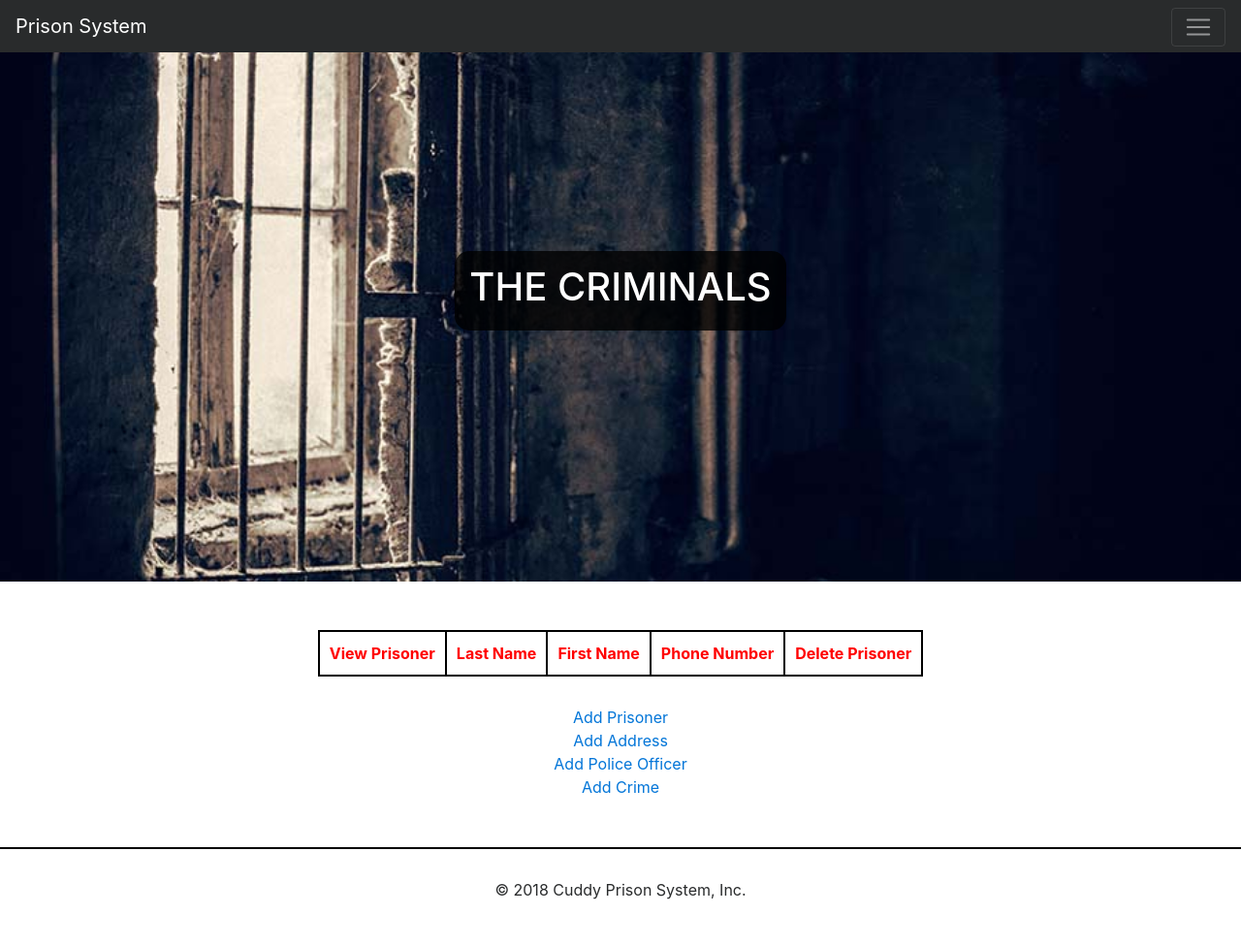
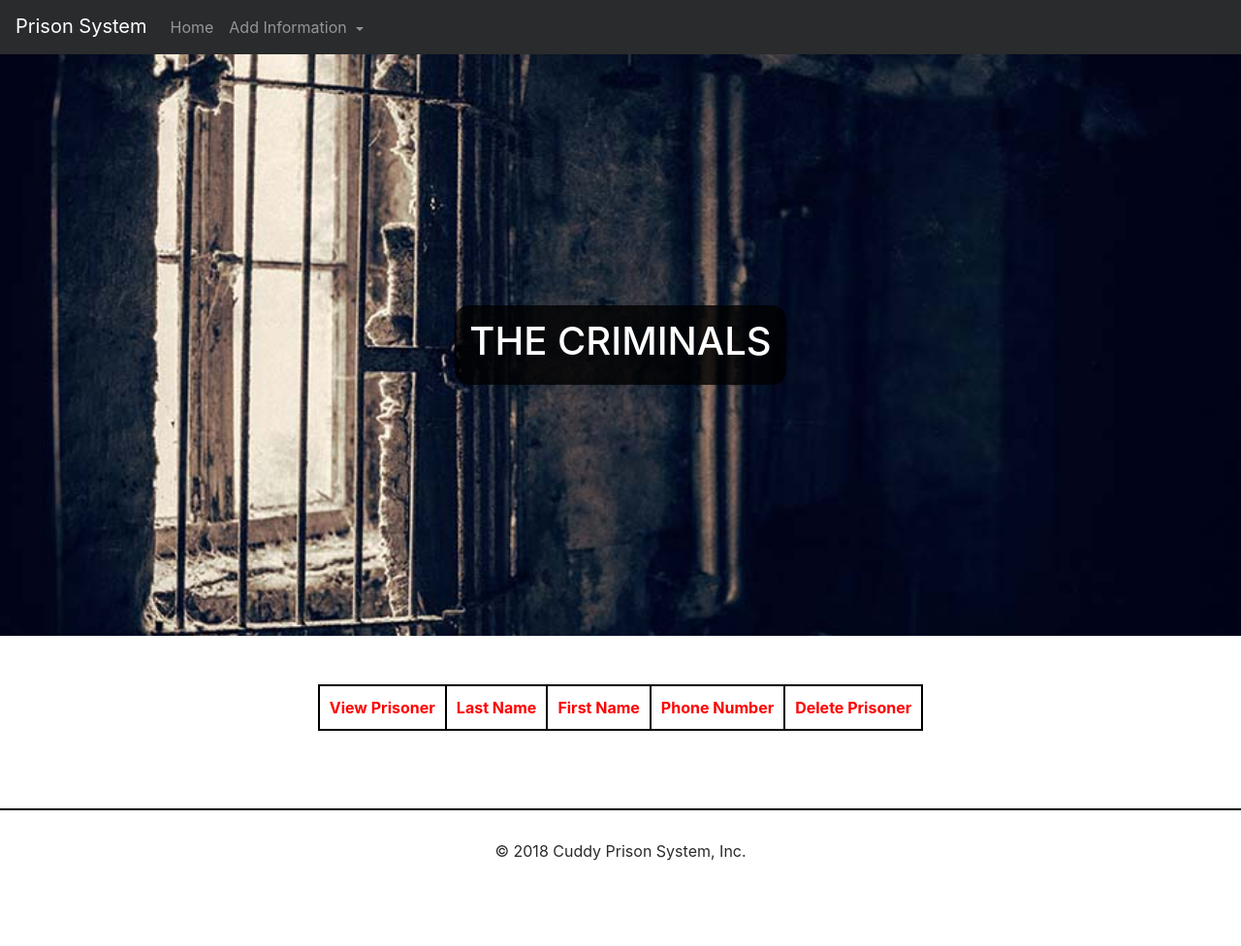
Before and after one commit to ravenusmc/prison_system, a PHP site: page /prison_manager/criminal_list.php in a window 1280 px wide. Shown: the whole page at 97% size. After the commit the page ends 888 px from the top, so only its background shows below. Run offline with PHP 8.4, Linux system fonts and the light colour scheme; data that the repository does not hold is empty; some libraries are stand-ins or nearby versions.

Commit message:
added a new navbar

```diff
--- a/prison_manager/criminal_list.php
+++ b/prison_manager/criminal_list.php
@@ -46,12 +46,6 @@
   </table>
   <!-- End table -->
 
-
-  <a href="?action=add_prisoner_form">Add Prisoner</a>
-  <a href="?action=add_address_form">Add Address</a>
-  <a href="?action=add_officer_form">Add Police Officer</a>
-  <a href="?action=add_crime_form">Add Crime</a>
-
 </main>
 
 <?php include '../view/footer.php'; ?>
--- a/prison_manager/prisoner_info.php
+++ b/prison_manager/prisoner_info.php
@@ -10,7 +10,6 @@
       </div>
     </div>
   </header>
-
 
 <main>
 
--- a/view/header.php
+++ b/view/header.php
@@ -10,25 +10,31 @@
   <link rel="stylesheet" type="text/css" href="../assets/css/generic.css">
 </head>
 
-<nav class="navbar fixed-top navbar-inverse bg-inverse">
-  <button class="navbar-toggler navbar-toggler-right" type="button" data-toggle="collapse" data-target="#navbarSupportedContent" aria-controls="navbarSupportedContent" aria-expanded="false" aria-label="Toggle navigation">
+<nav class="navbar navbar-toggleable-md navbar-inverse bg-inverse">
+  <button class="navbar-toggler" type="button" data-toggle="collapse" data-target="#navbarTogglerDemo01" aria-controls="navbarTogglerDemo01" aria-expanded="false" aria-label="Toggle navigation">
     <span class="navbar-toggler-icon"></span>
   </button>
-  <a class="navbar-brand" href="#">Prison System</a>
-
-  <div class="collapse navbar-collapse" id="navbarSupportedContent">
-    <ul class="navbar-nav mr-auto">
-      <li class="nav-item active">
-        <a class="nav-link"  href="index.php">Home <span class="sr-only">(current)</span></a>
+  <div class="collapse navbar-collapse" id="navbarTogglerDemo01">
+    <a class="navbar-brand" href="?action=list_criminals">Prison System</a>
+    <ul class="navbar-nav mr-auto mt-2 mt-lg-0">
+      <li class="nav-item">
+        <a class="nav-link" href="?action=list_criminals">Home</a>
       </li>
-      <li class="nav-item">
-        <a class="nav-link" href="#">Link</a>
+      <li class="nav-item dropdown">
+        <a class="nav-link dropdown-toggle" href="#" id="navbarDropdown" role="button" data-toggle="dropdown" aria-haspopup="true" aria-expanded="false">
+          Add Information
+        </a>
+        <div class="dropdown-menu" aria-labelledby="navbarDropdown">
+          <a class="dropdown-item" href="?action=add_prisoner_form">Add Prisoner</a>
+          <a class="dropdown-item" href="?action=add_address_form">Add Address</a>
+          <a class="dropdown-item" href="?action=add_officer_form">Add Police Officer</a>
+          <a class="dropdown-item" href="?action=add_crime_form">Add Crime</a>
+        </div>
       </li>
     </ul>
   </div>
 </nav>
 
 
-
 <!-- the body section -->
 <body>
```
